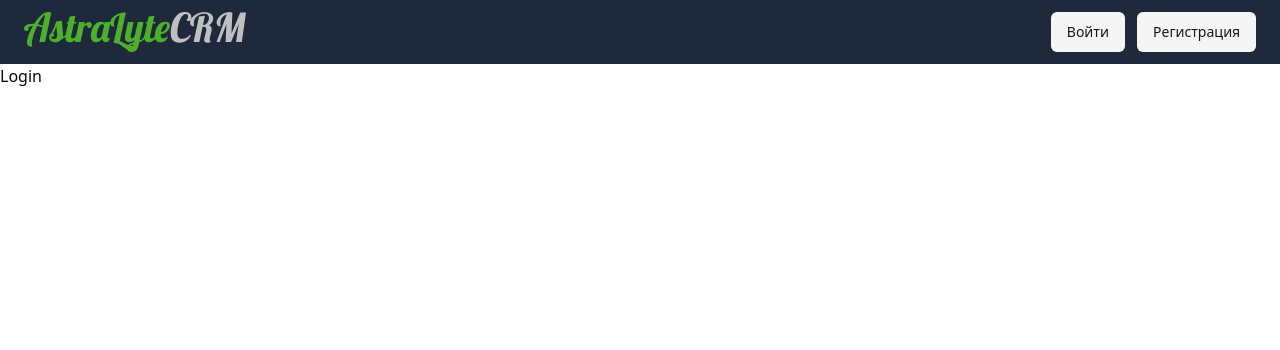
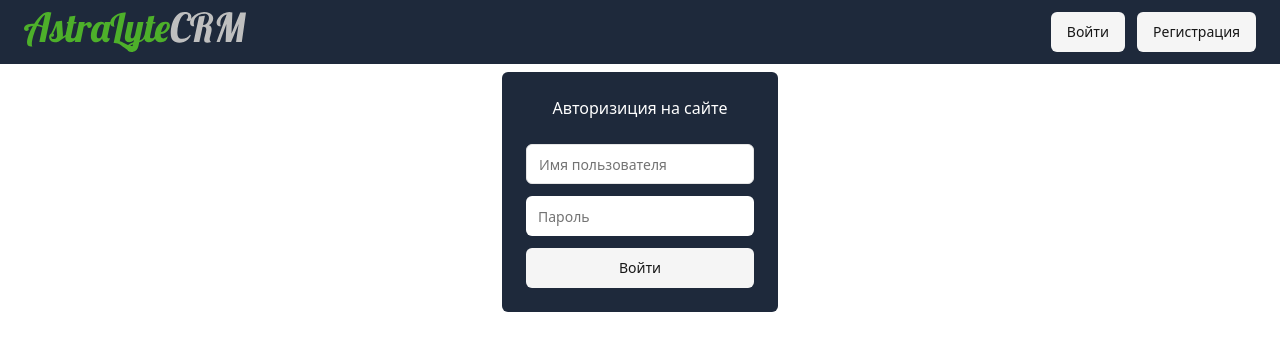
Before and after one commit to IvanGubkin/crm-astra, a React (Vite) app: page /login in a window 1280 px wide. Shown: the top 350 px of the page. Built offline with nearby package versions, Linux system fonts and the light colour scheme.

Commit message:
add login

```diff
--- a/package.json
+++ b/package.json
@@ -11,6 +11,7 @@
   },
   "dependencies": {
     "@radix-ui/react-slot": "^1.1.0",
+    "@radix-ui/react-tabs": "^1.1.1",
     "axios": "^1.7.7",
     "class-variance-authority": "^0.7.0",
     "clsx": "^2.1.1",
--- a/src/pages/login/ui/login.tsx
+++ b/src/pages/login/ui/login.tsx
@@ -1,10 +1,11 @@
 import {Header} from "@/widgets/header";
+import { LoginWidgets } from "@/widgets/login/ui/login";
 
 export function Login() {
   return (
     <>
       <Header />
-      <h1>Login</h1>
+      <LoginWidgets/>
     </>
   );
 }
--- /dev/null
+++ b/src/shared/ui/tabs/index.ts
@@ -0,0 +1 @@
+export {Tabs, TabsList, TabsTrigger, TabsContent} from "./ui/tabs";
--- /dev/null
+++ b/src/shared/ui/tabs/ui/tabs.tsx
@@ -0,0 +1,53 @@
+import * as React from "react"
+import * as TabsPrimitive from "@radix-ui/react-tabs"
+
+import { cn } from "@/shared/lib/utils"
+
+const Tabs = TabsPrimitive.Root
+
+const TabsList = React.forwardRef<
+  React.ElementRef<typeof TabsPrimitive.List>,
+  React.ComponentPropsWithoutRef<typeof TabsPrimitive.List>
+>(({ className, ...props }, ref) => (
+  <TabsPrimitive.List
+    ref={ref}
+    className={cn(
+      "inline-flex h-10 items-center justify-center rounded-md bg-neutral-100 p-1 text-neutral-500 dark:bg-neutral-800 dark:text-neutral-400",
+      className
+    )}
+    {...props}
+  />
+))
+TabsList.displayName = TabsPrimitive.List.displayName
+
+const TabsTrigger = React.forwardRef<
+  React.ElementRef<typeof TabsPrimitive.Trigger>,
+  React.ComponentPropsWithoutRef<typeof TabsPrimitive.Trigger>
+>(({ className, ...props }, ref) => (
+  <TabsPrimitive.Trigger
+    ref={ref}
+    className={cn(
+      "inline-flex items-center justify-center whitespace-nowrap rounded-sm px-3 py-1.5 text-sm font-medium ring-offset-white transition-all focus-visible:outline-none focus-visible:ring-2 focus-visible:ring-neutral-950 focus-visible:ring-offset-2 disabled:pointer-events-none disabled:opacity-50 data-[state=active]:bg-white data-[state=active]:text-neutral-950 data-[state=active]:shadow-sm dark:ring-offset-neutral-950 dark:focus-visible:ring-neutral-300 dark:data-[state=active]:bg-neutral-950 dark:data-[state=active]:text-neutral-50",
+      className
+    )}
+    {...props}
+  />
+))
+TabsTrigger.displayName = TabsPrimitive.Trigger.displayName
+
+const TabsContent = React.forwardRef<
+  React.ElementRef<typeof TabsPrimitive.Content>,
+  React.ComponentPropsWithoutRef<typeof TabsPrimitive.Content>
+>(({ className, ...props }, ref) => (
+  <TabsPrimitive.Content
+    ref={ref}
+    className={cn(
+      "mt-2 ring-offset-white focus-visible:outline-none focus-visible:ring-2 focus-visible:ring-neutral-950 focus-visible:ring-offset-2 dark:ring-offset-neutral-950 dark:focus-visible:ring-neutral-300",
+      className
+    )}
+    {...props}
+  />
+))
+TabsContent.displayName = TabsPrimitive.Content.displayName
+
+export { Tabs, TabsList, TabsTrigger, TabsContent }
--- /dev/null
+++ b/src/widgets/login/ui/login.tsx
@@ -0,0 +1,52 @@
+import { cn } from "@/shared/lib/utils"
+import { Button } from "@/shared/ui/button"
+import { Input } from "@/shared/ui/input"
+import { Tabs, TabsContent } from "@/shared/ui/tabs"
+import { useForm } from "react-hook-form"
+
+
+
+type LoginUser ={
+    login: string,
+    password: string,
+}
+
+export function LoginWidgets(){
+    const {
+        register,
+        handleSubmit,
+    }= useForm<LoginUser>()
+    return (
+      <Tabs defaultValue="login" className="flex justify-center alight-center">
+        <TabsContent
+          value="login"
+          className="max-w-96 p-6  bg-slate-800 rounded-md"
+        >
+          <div className="text-white text-center mb-6">
+            Авторизиция на сайте
+          </div>
+          <form
+            className="flex flex-col gap-3"
+            onSubmit={handleSubmit((e) => {
+              console.log(e);
+            })}
+          >
+            <Input
+              placeholder="Имя пользователя"
+              {...register("login", {required: "Обязательное поле"})}
+            />
+            <Input
+                className={cn("border-0")}
+              placeholder="Пароль"
+              {...register("password", {required: "Обязательное поле"})}
+            />
+            <div>
+              <Button variant={"secondary"} className="w-full" type="submit">
+                Войти
+              </Button>
+            </div>
+          </form>
+        </TabsContent>
+      </Tabs>
+    );
+}
```
Also changed, not shown: src/widgets/login/index.ts (added), 1 other file (tests, documents, lock files or other folders).
